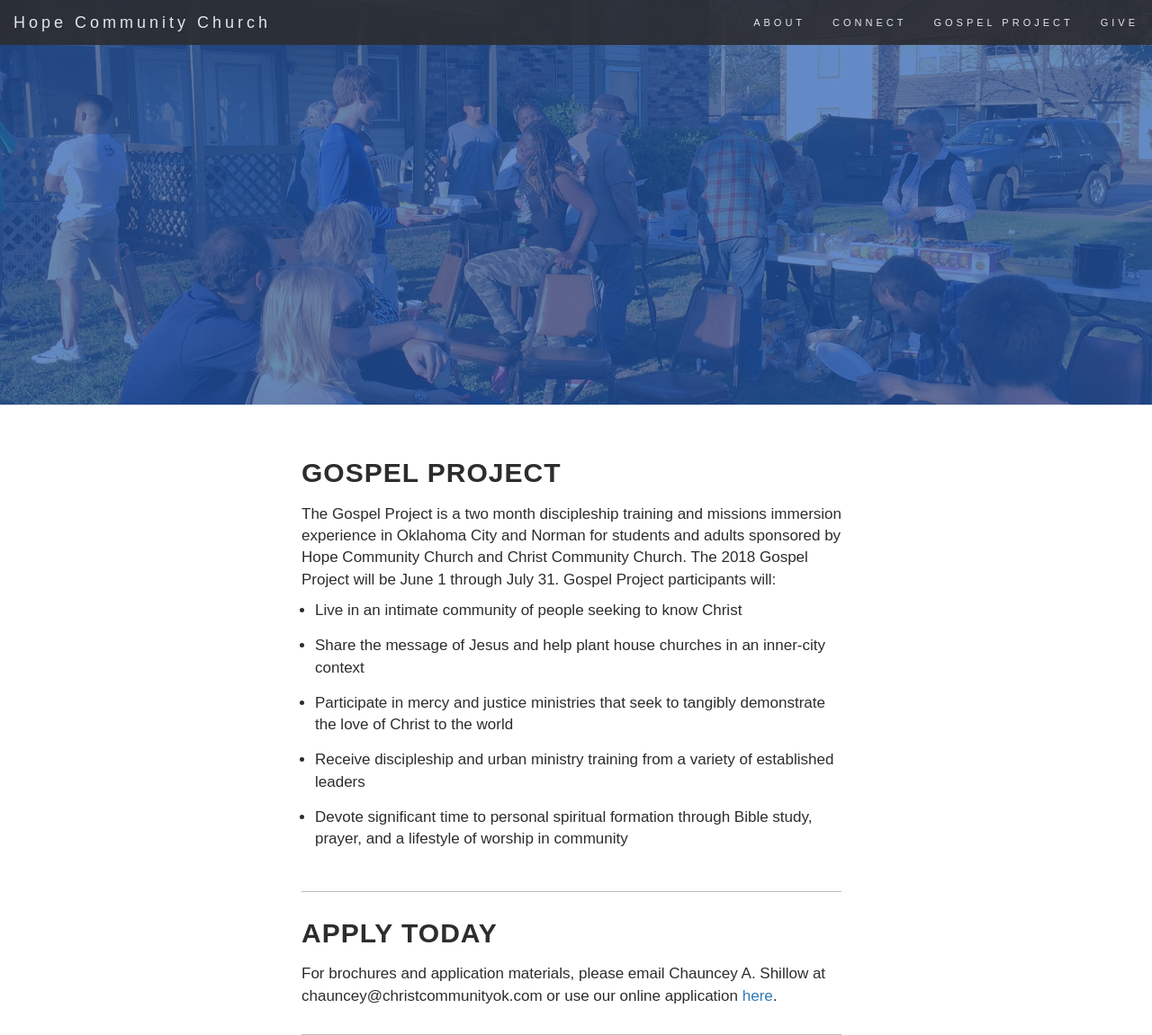
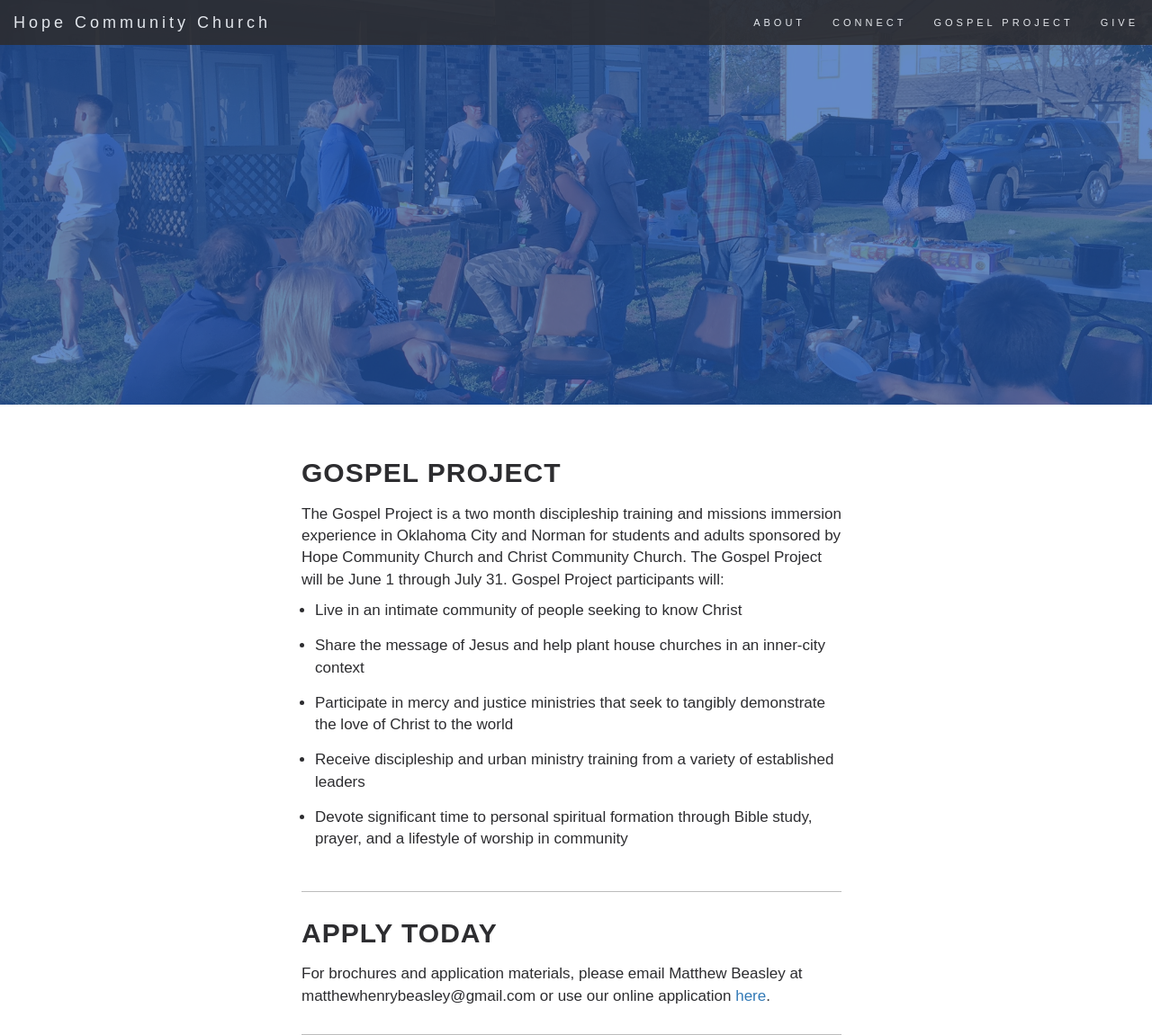
Before and after one commit to calcnerd256/hope-community.github.io, a Jekyll site: the page built from gp.md, in a window 1280 px wide and 1151 px high. Shown: the whole window at 90% size. Built offline with Jekyll 4.4.1, drawn with Linux system fonts in a browser that asks for light colours; nearby versions of some CDN libraries.

Commit message:
Update gp.html

```diff
--- a/_layouts/gp.html
+++ b/_layouts/gp.html
@@ -14,7 +14,7 @@
 			<div class='col-md-9 big-info-block'>
 				<div class='section-title'>Gospel Project</div>
 				<div class='section-text-block'>
-					<p>The Gospel Project is a two month discipleship training and missions immersion experience in Oklahoma City and Norman for students and adults sponsored by Hope Community Church and Christ Community Church. The 2018 Gospel Project will be June 1 through July 31. Gospel Project participants will:</p>
+					<p>The Gospel Project is a two month discipleship training and missions immersion experience in Oklahoma City and Norman for students and adults sponsored by Hope Community Church and Christ Community Church. The Gospel Project will be June 1 through July 31. Gospel Project participants will:</p>
 					<ul id='gp-list'>
 						<li>Live in an intimate community of people seeking to know Christ</li>
 
@@ -31,7 +31,7 @@
 				</div>
 
 				<div class='section-title'>Apply Today</div>
-				<div class='section-text-block'>For brochures and application materials, please email Chauncey A. Shillow at chauncey@christcommunityok.com or use our online application <a href="http://christcommunityok.com/apply">here</a>.</div>
+				<div class='section-text-block'>For brochures and application materials, please email Matthew Beasley at matthewhenrybeasley@gmail.com or use our online application <a href="http://christcommunityok.com/apply">here</a>.</div>
 			</div>
 		</div>
 	</div>
```
